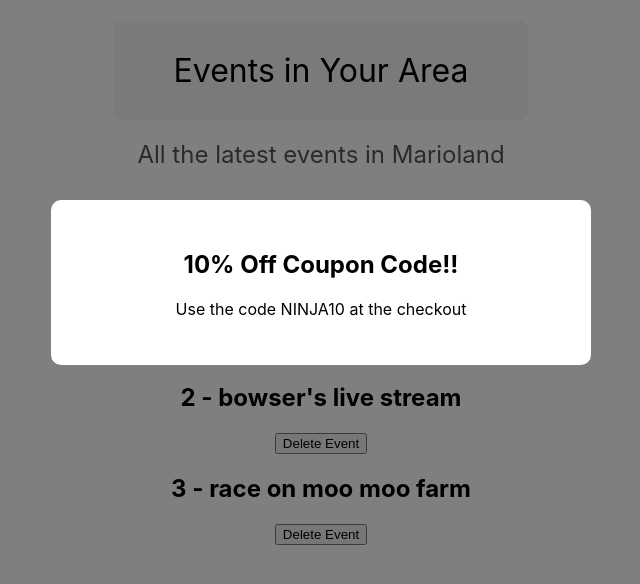
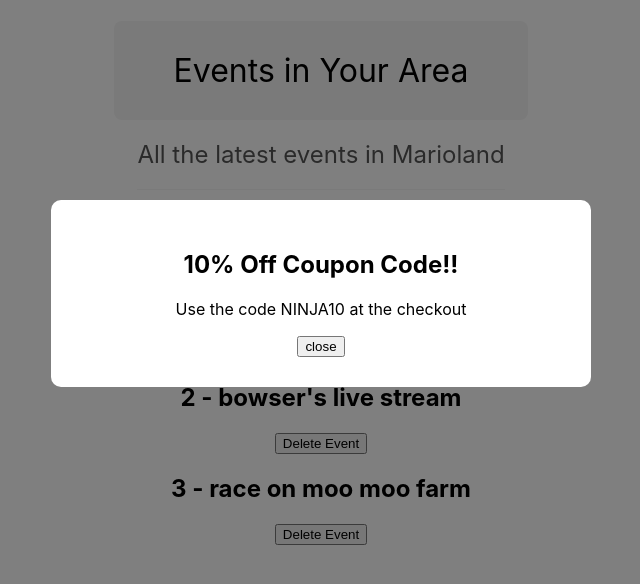
Before and after one commit to adamcope/my-react-app, a React (Create React App) app: page / in a window 1280 px wide. Shown: the top 584 px of the page, without its empty margins (319-959 px from the left). Built offline with nearby package versions, Linux system fonts and the light colour scheme.

Commit message:
lesson 29

```diff
--- a/src/App.js
+++ b/src/App.js
@@ -4,12 +4,15 @@
 import Modal from './components/Modal'
 
 function App() {
+  const [showModal, setShowModal] = useState(true)
   const [showEvents, setShowEvents] = useState(true);
   const [events, setEvents] = useState([
     { title: "mario's birthday bash", id: 1 },
     { title: "bowser's live stream", id: 2 },
     { title: "race on moo moo farm", id: 3 },
   ]);
+
+  console.log(showModal)
 
   const handleClick = (id) => {
     setEvents((prevEvents) => {
@@ -19,6 +22,10 @@
     });
     console.log(id);
   };
+
+  const handleClose = () => {
+    setShowModal(false)
+  }
 
   const subtitle = "All the latest events in Marioland"
 
@@ -46,10 +53,10 @@
           </React.Fragment>
         ))}
 
-        <Modal>
+        {showModal && <Modal handleClose={handleClose}>
         <h2>10% Off Coupon Code!!</h2>
         <p>Use the code NINJA10 at the checkout</p>
-        </Modal>
+        </Modal>}
     </div>
   );
 }
--- a/src/components/Modal.js
+++ b/src/components/Modal.js
@@ -1,9 +1,10 @@
 import "./Modal.css";
-function Modal({ children }) {
+function Modal({ children, handleClose }) {
   return (
     <div className="modal-backdrop">
       <div className="modal">
         {children}
+      <button onClick={handleClose}>close</button>
       </div>
     </div>
   );
```
